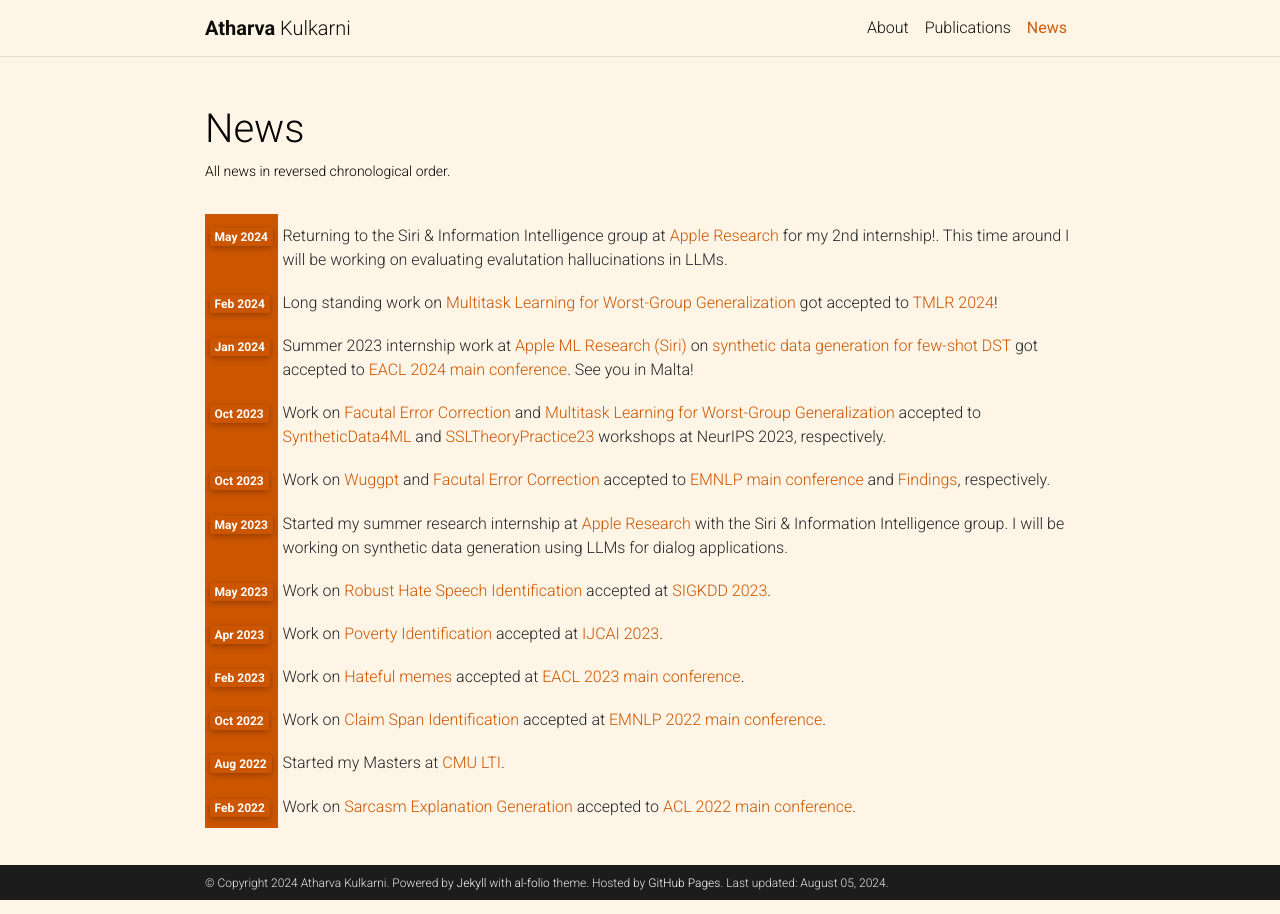
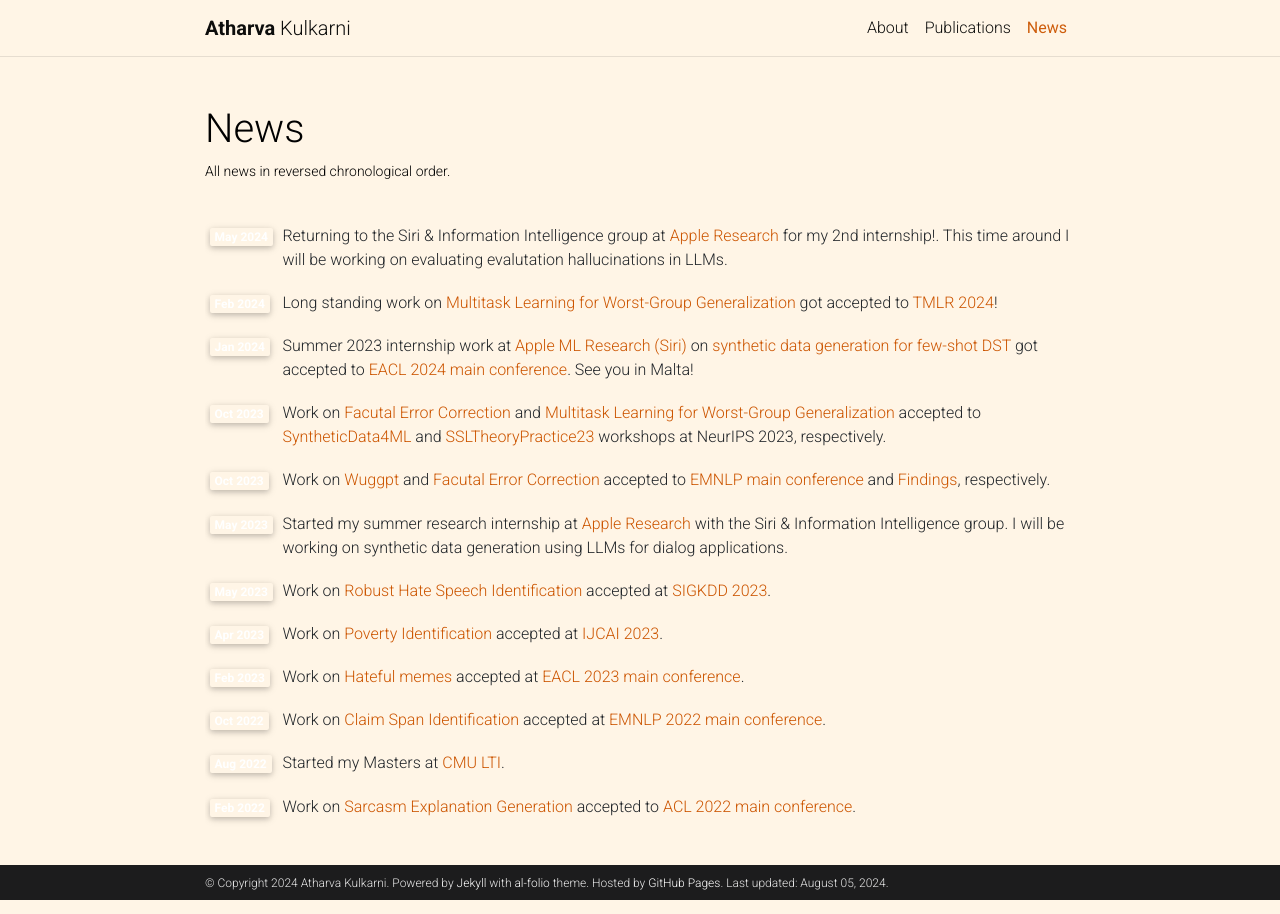
Before and after one commit to athrvkk/athrvkk.github.io, a Jekyll site: the page built from _pages/news.md, in a window 1280 px wide. Built offline with Jekyll 4.4.1, drawn with Linux system fonts in a browser that asks for light colours; comment, search, counter and statistics services are not loaded; a style sheet for code colours, icons or effects is not loaded.

Commit message:
fixing news badge

```diff
--- a/_sass/_base.scss
+++ b/_sass/_base.scss
@@ -23,10 +23,10 @@
   border-top: 1px solid var(--global-divider-color);
 }
 
-th.date-header {
-  color: var(--global-text-color);
-  background-color: var(--global-theme-color);
-}
+// th.date-header {
+//   color: var(--global-text-color);
+//   background-color: var(--global-theme-color);
+// }
 
 table {
   td,
@@ -451,7 +451,7 @@
       border-color: var(--global-divider-color);
 
       .badge {
-        color: var(--global-card-bg-color) !important;
+        color: var(--global-text-color) !important;
         background-color: var(--global-theme-color) !important;
       }
     }
```
